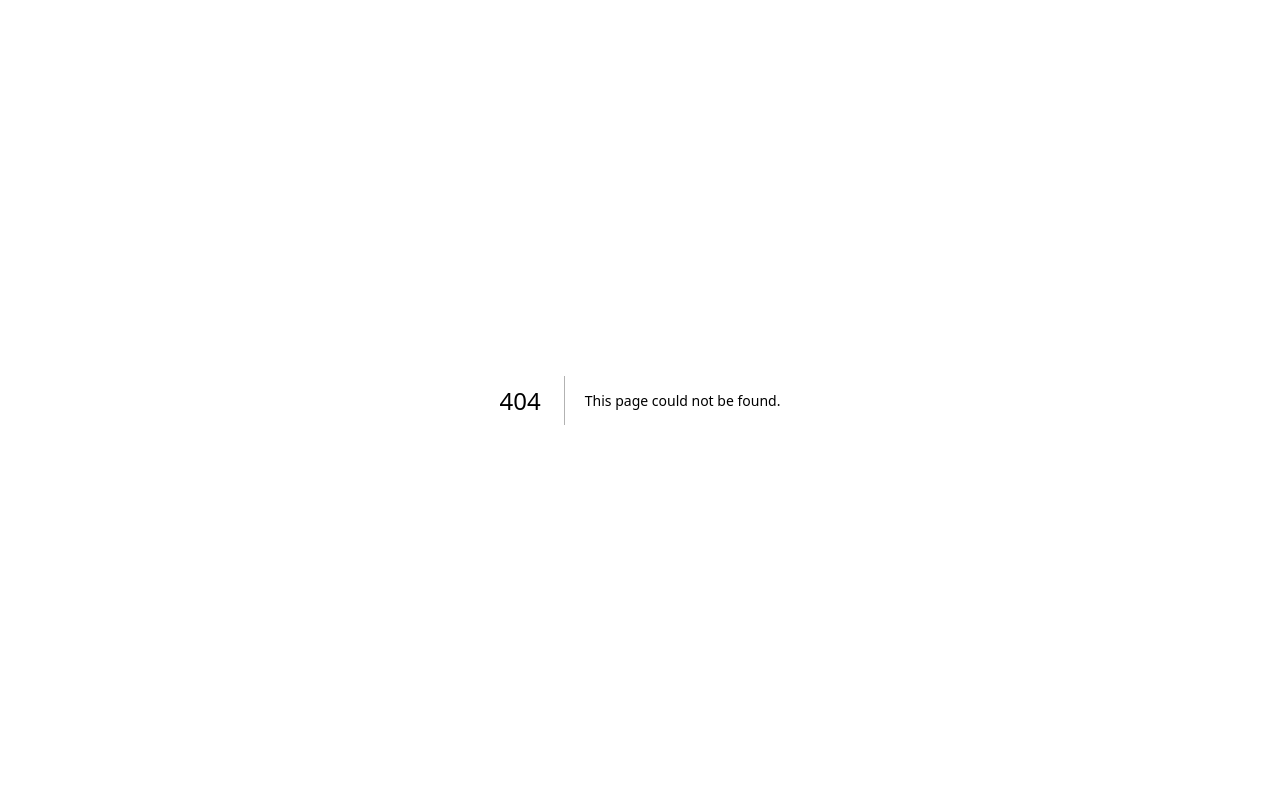
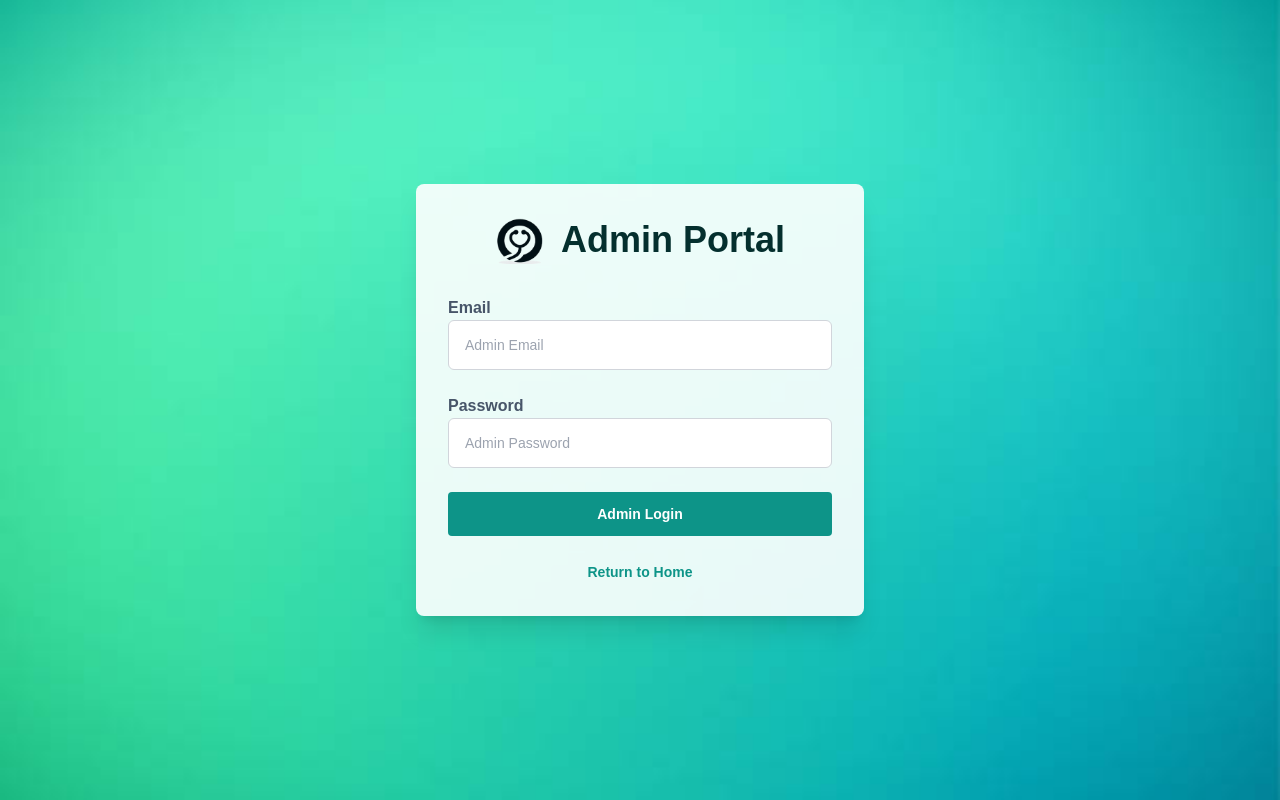
Before and after one commit to Fahmi-ssy/MediLoop, a Next.js app in the folder mediloop/: page /adminLogin in a window 1280 px wide. Before the commit this address had no page. Built offline with nearby package versions, Linux system fonts and the light colour scheme.

Commit message:
feat: creating admin side

```diff
--- /dev/null
+++ b/mediloop/src/app/(without-navbar)/adminLogin/page.tsx
@@ -0,0 +1,137 @@
+"use client";
+import { ChangeEvent, FormEvent, useState } from "react";
+import Image from "next/image";
+import { useRouter } from "next/navigation";
+import { submitLogin } from "@/actions";
+import { ToastContainer, toast } from "react-toastify";
+import "react-toastify/dist/ReactToastify.css";
+import Link from "next/link";
+
+export default function AdminLogin() {
+  const [input, setInput] = useState({
+    email: "",
+    password: "",
+  });
+
+  const router = useRouter();
+
+  const handleChangeText = (e: ChangeEvent<HTMLInputElement>) => {
+    const { value, name } = e.target;
+    setInput({
+      ...input,
+      [name]: value,
+    });
+  };
+
+  const handleSubmit = async (e: FormEvent<HTMLFormElement>) => {
+    e.preventDefault();
+
+    try {
+      const res = await fetch(`http://localhost:3000/api/admin/login`, {
+        method: "POST",
+        body: JSON.stringify(input),
+        headers: {
+          "Content-Type": "application/json",
+        },
+      });
+
+      const response = await res.json();
+
+      if (!res.ok) {
+        toast.error(response.message || "Admin login failed!", {
+          position: "top-right",
+          autoClose: 1500,
+        });
+        return;
+      }
+
+      toast.success("Admin login successful!", {
+        position: "top-right",
+        autoClose: 1500,
+      });
+      await submitLogin();
+      router.push("/admin/dashboard");
+    } catch (error) {
+      console.error("Login failed:", error);
+      toast.error("Unexpected error occurred!", {
+        position: "top-right",
+        autoClose: 3000,
+      });
+    }
+  };
+
+  return (
+    <>
+      <div className="min-h-screen flex flex-col items-center justify-center relative">
+        <Image
+          src="/login_bg.jpg"
+          alt="Background"
+          fill
+          priority
+          className="object-cover"
+        />
+        <div className="w-full max-w-md p-8 bg-white bg-opacity-90 rounded-lg shadow-xl relative z-10">
+          <div className="flex justify-center mb-8">
+            <div className="flex items-center gap-4">
+              <Image
+                src="/logoOnly.png"
+                alt="MediLoop Logo"
+                width={50}
+                height={50}
+                priority
+                className="object-contain"
+              />
+              <h2 className="text-4xl font-extrabold text-teal-950">
+                Admin Portal
+              </h2>
+            </div>
+          </div>
+
+          <form onSubmit={handleSubmit} className="space-y-6">
+            <div>
+              <label className="text-slate-600 font-semibold">Email</label>
+              <input
+                name="email"
+                type="email"
+                autoComplete="email"
+                className="w-full text-sm text-gray-800 px-4 py-3.5 rounded-md outline-teal-600 border border-gray-300 focus:border-teal-500"
+                placeholder="Admin Email"
+                value={input.email}
+                onChange={handleChangeText}
+              />
+            </div>
+            <div>
+              <label className="text-slate-600 font-semibold">Password</label>
+              <input
+                name="password"
+                type="password"
+                autoComplete="current-password"
+                className="w-full text-sm text-gray-800 px-4 py-3.5 rounded-md outline-teal-600 border border-gray-300 focus:border-teal-500"
+                placeholder="Admin Password"
+                value={input.password}
+                onChange={handleChangeText}
+              />
+            </div>
+
+            <button
+              type="submit"
+              className="w-full py-3 px-4 text-sm font-bold rounded text-white bg-teal-600 hover:bg-teal-700 focus:outline-none transition duration-300"
+            >
+              Admin Login
+            </button>
+          </form>
+
+          <div className="mt-6 text-center">
+            <Link
+              href="/"
+              className="text-teal-600 hover:text-teal-800 text-sm font-semibold"
+            >
+              Return to Home
+            </Link>
+          </div>
+        </div>
+      </div>
+      <ToastContainer />
+    </>
+  );
+}
--- /dev/null
+++ b/mediloop/src/app/api/adminLogin/route.ts
@@ -0,0 +1,30 @@
+import { signToken } from "@/db/helpers/jwt";
+import AdminModel from "@/db/models/AdminModels";
+import errorHandler from "@/db/helpers/errorHandler";
+import { cookies } from "next/headers";
+
+export async function POST(request: Request) {
+  try {
+    const body = await request.json();
+
+    const admin = await AdminModel.validateAdmin(body.email, body.password);
+
+    const accessToken = signToken({
+      _id: admin._id.toString()
+    });
+
+    cookies().set("Authorization", `Bearer ${accessToken}`, {
+      httpOnly: true,
+      secure: process.env.NODE_ENV === "production",
+      sameSite: "strict",
+      path: "/"
+    });
+
+    return Response.json({
+      message: "Admin login successful",
+      accessToken
+    });
+  } catch (error) {
+    return errorHandler(error);
+  }
+}
--- /dev/null
+++ b/mediloop/src/db/models/AdminModels.ts
@@ -0,0 +1,45 @@
+import { z } from "zod";
+import database from "../config/mongodb";
+import { comparePassword } from "../helpers/bycrypt";
+import { ObjectId } from "mongodb";
+
+const AdminSchema = z.object({
+  _id: z.instanceof(ObjectId).optional(),
+  email: z.string().email({ message: "Invalid email format" }),
+  password: z.string().min(5, { message: "Password must be at least 5 characters" }),
+  role: z.literal("admin"),
+});
+
+type Admin = z.infer<typeof AdminSchema> & { _id: ObjectId | string };
+
+class AdminModel {
+  static collection() {
+    return database.collection("admins");
+  }
+
+  static async findByEmail(email: string): Promise<Admin | null> {
+    const admin = await this.collection().findOne({ email });
+    if (admin) {
+      const validated = AdminSchema.parse(admin);
+      return { ...validated, _id: admin._id };
+    }
+    return null;
+  }
+
+  static async validateAdmin(email: string, password: string) {
+    const admin = await this.findByEmail(email);
+
+    if (!admin) {
+      throw { message: "Invalid admin credentials", status: 401 };
+    }
+
+    const isValid = comparePassword(password, admin.password);
+    if (!isValid) {
+      throw { message: "Invalid admin credentials", status: 401 };
+    }
+
+    return admin;
+  }
+}
+
+export default AdminModel;
```
Also changed, not shown: mediloop/src/middleware.ts (+29 -1 lines), mediloop/public/adminLogin_ref.png (added).
